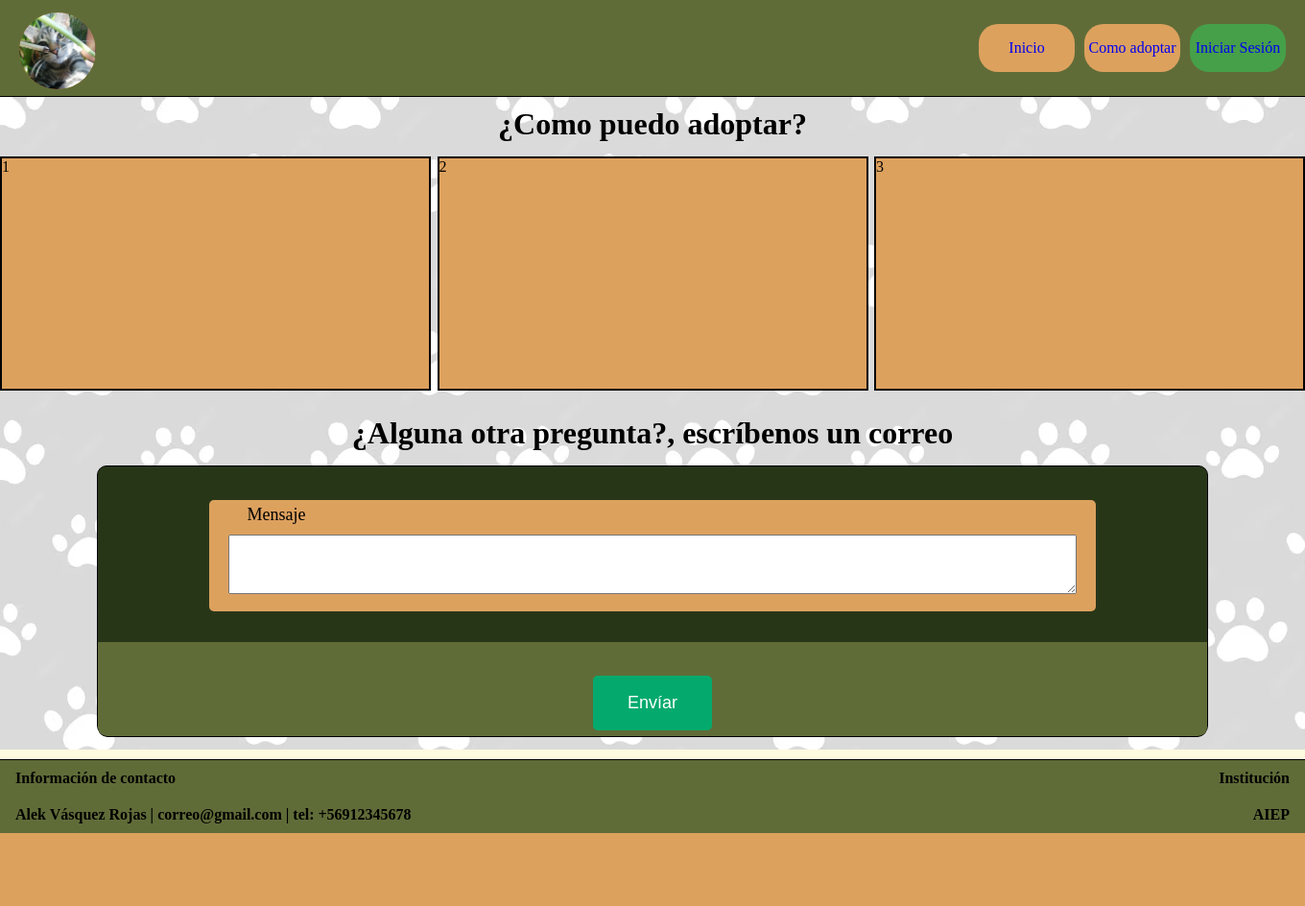
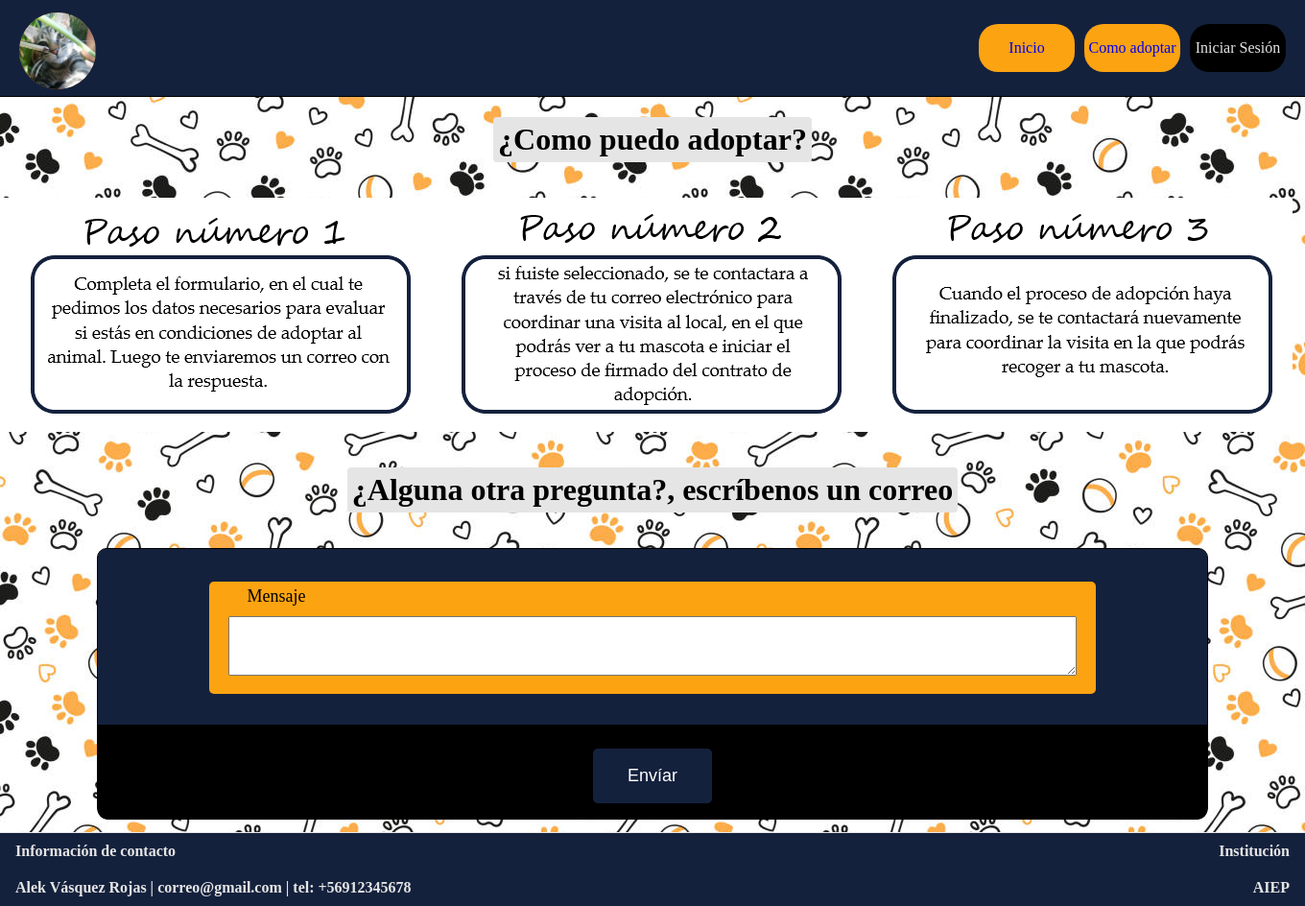
Before and after one commit to Alekvas0/Pag-adopcion-mascotas, a PHP site: page /mascotas/Vistas/Paginas/V_como_adoptar.php in a window 1360 px wide. Shown: the whole page at 96% size. Before the commit the page ends 868 px from the top, so only its background shows below. Run offline with PHP 8.4, Linux system fonts and the light colour scheme.

Commit message:
agregado ¿como adoptar?, cambio paleta de colores

```diff
--- a/Modelo/Auth.php
+++ b/Modelo/Auth.php
@@ -34,7 +34,7 @@
                 session_start();
                 $_SESSION['correo'] = $correo;
 
-                header("location:../Vistas/Paginas/V_inicio.php");
+                header("location:http://localhost/mascotas/Vistas/paginas/V_inicio.php");
 
                 return true;
             } else {
--- a/Vistas/Login/Estilos_login/login.css
+++ b/Vistas/Login/Estilos_login/login.css
@@ -3,7 +3,7 @@
   }
 
   .bg-image {
-    background-image: url('https://source.unsplash.com/WEQbe2jBg40/600x1200');
+    background-image: url("../../Paginas/img/Mino.jpg");
     background-size: cover;
     background-position: center;
   }
--- a/Vistas/Login/Estilos_login/registro.css
+++ b/Vistas/Login/Estilos_login/registro.css
@@ -6,7 +6,7 @@ body {
   .card-img-left {
     width: 45%;
     /* Link to your background image using in the property below! */
-    background: scroll center url('https://source.unsplash.com/WEQbe2jBg40/414x512');
+    background: scroll center url("../../Paginas/img/Mino.jpg");
     background-size: cover;
   }
 
--- a/Vistas/Paginas/Estilos_pag/Estilo.css
+++ b/Vistas/Paginas/Estilos_pag/Estilo.css
@@ -8,7 +8,7 @@ body {
 
 /*Header*/
 header {
-    background-color: #606c38;
+    background-color: #14213D;
     width: 100%;
     height: 100px;
     display: flex;
@@ -18,6 +18,7 @@ header {
 }
 
 .contenedor-img-usuario {
+    color: #E5E5E5;
     display: flex;
     width: 30%;
     justify-content: flex-start;
@@ -46,7 +47,7 @@ header nav {
 }
 
 .link-header {
-    background-color: #dda15e;
+    background-color: #FCA311;
     text-decoration: none;
     width: 100px;
     height: 50px;
@@ -61,15 +62,16 @@ header nav {
 }
 
 .link-header:hover {
-    background-color: #d18733;
+    background-color: #ffb43c;
 }
 
 #sesion {
-    background-color: #46a049;
+    background-color: #000000;
+    color: #E5E5E5;
 }
 
 #sesion:hover {
-    background-color: #11ad17;
+    background-color: #333232;
 }
 
 /* --- */
@@ -77,12 +79,12 @@ header nav {
 /* Footer */
 
 footer {
-    background-color: #606c38;
+    background-color: #14213D;
+    color: #E5E5E5;
     width: 100%;
     height: auto;
     border-top: solid 1px;
     flex-shrink: 0;
-
 }
 
 footer section {
@@ -105,7 +107,19 @@ main {
     flex: 1;
     height: 100vh;
     /* background-color: #bc6c25;  */
-    background-image: url("../img/patron-perro-gato.avif");
+    background-image: url("../img/patron1.jpg");
+}
+
+.titulo {
+    display: flex;
+    justify-content: center;
+}
+
+.titulo h1 {
+    width: auto;
+    background-color: #E5E5E5;
+    padding: 5px;
+    border-radius: 4px;
 }
 
 .contenedor-mascotas {
@@ -117,9 +131,8 @@ main {
     gap: 10%;
     /* border-bottom: #283618 solid; */
 }
-
 .imagen-mascota {
-    background-color: #283618;
+    background-color: #E5E5E5;
     width: 540px;
     height: 480px;
     margin-top: 20px;
@@ -132,7 +145,7 @@ main {
  /* Descripcion mascota */
 
 .contenedor-mascotas article {
-    background-color: #dda15e;
+    background-color: #FCA311;
     width: 50%;
     height: 100%;
     border-bottom-left-radius: 20px;
@@ -153,7 +166,7 @@ main {
 .contenedor-especificaciones {
 
     border-radius: 20px;
-    margin: 20px 0;
+    margin: 15px 0;
     width: 90%;
     height: 40%;
     display: flex;
@@ -199,11 +212,11 @@ main {
 
 /* Formulario adopción */
 
-main h1 {
+/* main h1 {
     margin: 0;
     padding-top: 10px;
     text-align: center;
-}
+} */
 
 .contenedor-formulario {
     padding-top: 20px;
@@ -215,7 +228,7 @@ main h1 {
 }
 
 .contenedor-formulario form {
-    background-color: #283618;
+    background-color: #14213D;
     width: 85%;
     height: 95%;
     border-radius: 10px;
@@ -231,7 +244,7 @@ main h1 {
 }
 
 .pregunta-form {
-    background-color: #dda15e;
+    background-color: #FCA311;
     padding-top: 5px;
     border-radius: 5px;
     width: 80%;
@@ -246,7 +259,7 @@ main h1 {
 }
 
 .enviar {
-    background-color: #606c38;
+    background-color: #000000;
     border-top-right-radius: 0;
     border-top-left-radius: 0;
     border-bottom-right-radius: 10px;
@@ -261,45 +274,40 @@ main h1 {
 }
 
 .enviar button {
-    background-color: #04AA6D;
+    background-color: #14213D;
     border: none;
     color: white;
     font-size: large;
-    margin-top: 30px;
+    margin-top: 20px;
+    margin-bottom: 10px;
     padding: 18px 36px;
     cursor: pointer;
     border-radius: 5px;
 }
 
 .enviar button:hover {
-    background-color: #46a049;
+    background-color: #294e9e;
 }
 /* --- */
 
 /* Página ¿como adoptar? */
 
-#main-adoptar {
-    height: 100vh;
-    margin-bottom: 10px;
-    flex: 1;
-    background-color: #bc6c25;
-}
-
 .contenedor-instruccion {
     padding-top: 15px;
-    display: flex;
-    justify-content: space-between;
+    display: flex; /* query: display: inline-block */
+    /* flex: 1; */
+    /* justify-content: space-between; */
+    /* flex-wrap: wrap; */
+    gap: 9px;
     width: 100%;
     height: 260px;
 
 }
 
 .instrucciones {
-    background-color: #dda15e;
-    width: 445px;
+    background-color: #FFFFFF;
+    width: 440px;
     height: 240px;
-    border: solid 2px;
-    gap: 10px;
 }
 
 .pregunta-correo {
@@ -308,11 +316,12 @@ main h1 {
     width: 100%;
     height: 46%;
     display: flex;
+    flex: 2;
     justify-content: center;
 }
 
 .pregunta-correo form {
-    background-color: #283618;
+    background-color: #14213D;
     width: 85%;
     height: 95%;
     border-radius: 10px;
@@ -356,7 +365,7 @@ main h1 {
 }
 
 .contenedor-img img {
-    width: 1349px;
+    width: 99vw;
     height: 480px;
     aspect-ratio: 16/9;
     object-fit: cover;
@@ -389,7 +398,7 @@ main h1 {
 }
 
 .mascotas-disponibles {
-    background-color: #606c38;
+    background-color: #FCA311;
     color: black;
     text-decoration: none;
     width: 95%;
@@ -446,6 +455,12 @@ main h1 {
     text-align: center;
 }
 
+.desc-mascota h1 {
+    margin: 0 0 30px 0;
+    color: #294e9e;
+    text-align: center;
+}
+
 .desc-mascota p {
     margin: 0;
     width: 100%;
--- a/Vistas/Paginas/V_adoptar_animal.php
+++ b/Vistas/Paginas/V_adoptar_animal.php
@@ -99,7 +99,9 @@ if ($resultado) {
             </article>
         </div>
 
-        <H1>Formulario de adopción</H1>
+        <div class="titulo">
+            <H1>Formulario de adopción</H1>
+        </div>
         <div class="contenedor-formulario">
             <form action="https://formsubmit.co/adoptamascotas.m@gmail.com" method="post" > <!-- 08bb7d8bfe89d0613bfe5e1cacf43163 (email encriptado /adoptamascotas.m@gmail.com) -->
 
--- a/Vistas/Paginas/V_como_adoptar.php
+++ b/Vistas/Paginas/V_como_adoptar.php
@@ -35,23 +35,27 @@ session_start();
         </nav>
     </header>
 
-    <main id="main-adoptar">
-        <h1>¿Como puedo adoptar?</h1>
+    <main>
+        <div class="titulo">
+            <h1>¿Como puedo adoptar?</h1>
+        </div>
         <div class="contenedor-instruccion">
             <div class="instrucciones">
-                1
+                <img src="img/Instrucciones/paso1.png" alt="paso_1">
             </div>
 
             <div class="instrucciones">
-                2
+                <img src="img/Instrucciones/paso2.png" alt="paso_2">
             </div>
 
             <div class="instrucciones">
-                3
+                <img src="img/Instrucciones/paso3.png" alt="paso_3">
             </div>
         </div>
 
-        <h1>¿Alguna otra pregunta?, escríbenos un correo</h1>
+        <div class="titulo">
+            <h1>¿Alguna otra pregunta?, escríbenos un correo</h1>
+        </div>
         <div class="pregunta-correo">
             <form action="https://formsubmit.co/adoptamascotas.m@gmail.com" method="post" >
 
```
Also changed, not shown: Vistas/Paginas/V_Inicio.php (+1 -15 lines), Vistas/Paginas/img/Instrucciones/paso1.png (added), Vistas/Paginas/img/Instrucciones/paso2.png (added), Vistas/Paginas/img/Instrucciones/paso3.png (added), Vistas/Paginas/img/patron1.jpg (added), Vistas/Paginas/img/patron2.jpg (added).
